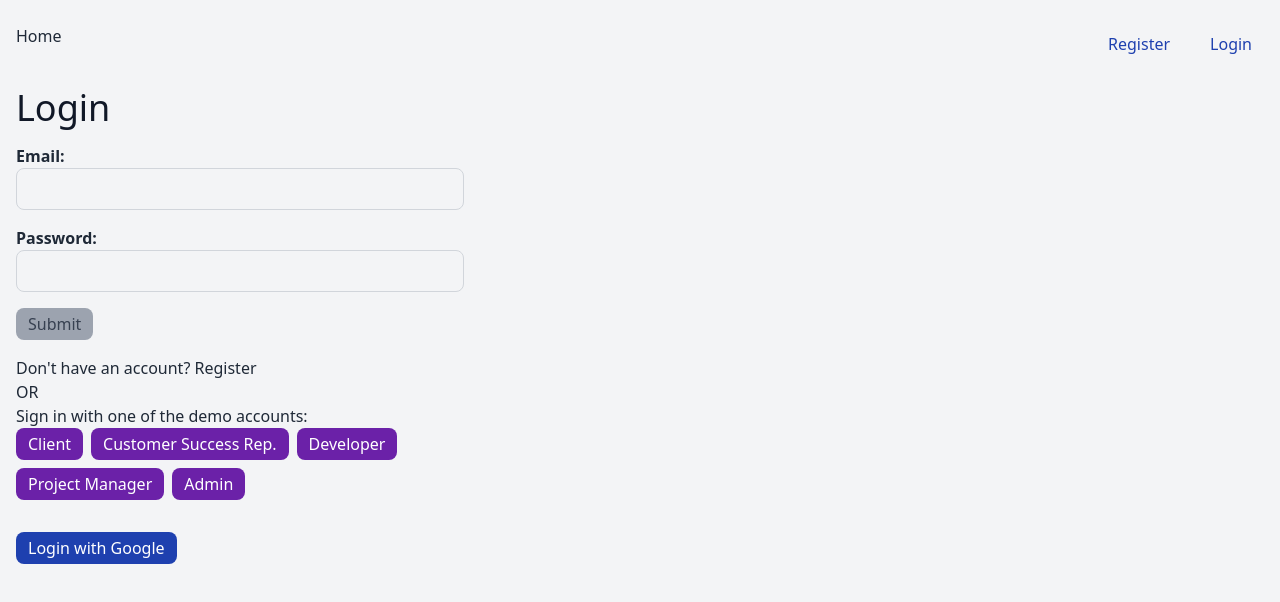
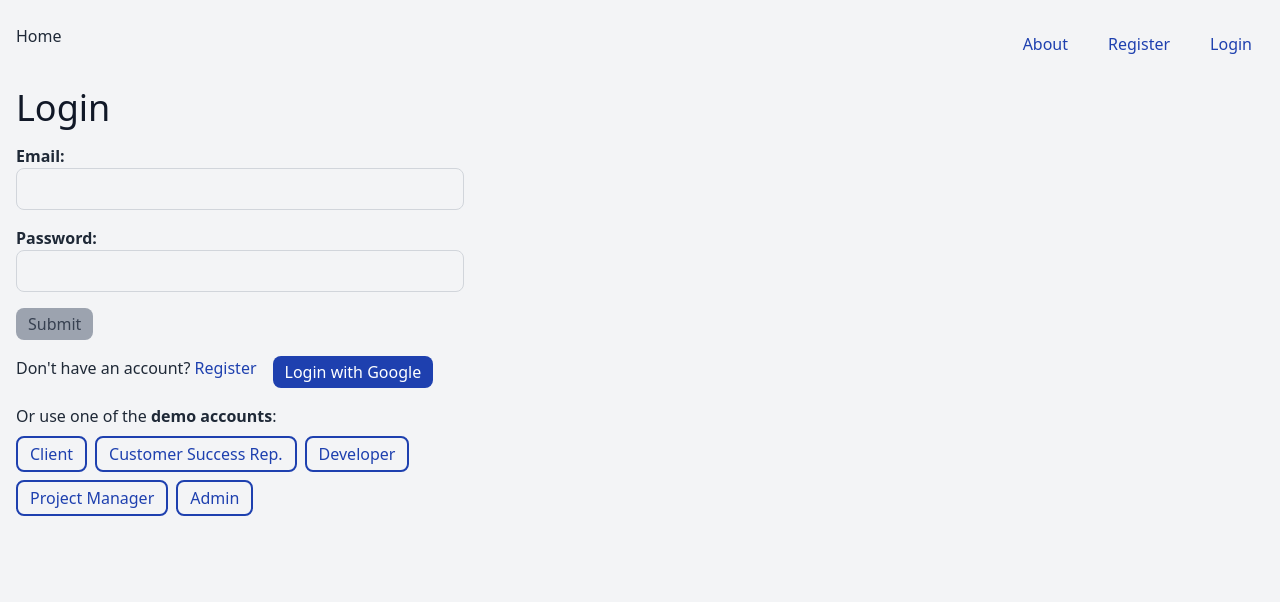
Before and after one commit to lifeanddoodles/issue-tracking, a React (Vite) app in the folder frontend/: page /login in a window 1280 px wide. Shown: the top 602 px of the page. Built offline with nearby package versions, Linux system fonts and the light colour scheme.

Commit message:
Create Text and ExternalLink components

```diff
--- a/frontend/src/components/Comment/index.tsx
+++ b/frontend/src/components/Comment/index.tsx
@@ -12,6 +12,7 @@ import {
 import Avatar from "../Avatar";
 import Button from "../Button";
 import Input from "../Input";
+import Text from "../Text";
 import CommentHeader from "./CommentHeader";
 
 interface ICommentProps {
@@ -72,7 +73,7 @@ const Comment = ({ comment }: ICommentProps) => {
           isEdited={isEdited}
         />
         <div className="comment__message mb-2">
-          {!loading && !toggleEdit && <p>{message}</p>}
+          {!loading && !toggleEdit && <Text>{message}</Text>}
           {toggleEdit && (
             <Input
               id="comment__message--input"
--- /dev/null
+++ b/frontend/src/components/ExternalLink/index.tsx
@@ -0,0 +1,28 @@
+import React from "react";
+import { twMerge } from "tailwind-merge";
+
+const ExternalLink = ({
+  children,
+  href,
+  className,
+  ...props
+}: {
+  children: React.ReactNode;
+  href: string;
+  className?: string;
+}) => {
+  const classes = twMerge("flex place-items-center gap-2", className);
+  return (
+    <a
+      className={classes}
+      href={href}
+      target="_blank"
+      rel="noopener noreferrer"
+      {...props}
+    >
+      {children}
+    </a>
+  );
+};
+
+export default ExternalLink;
--- /dev/null
+++ b/frontend/src/components/Text/Text.types.ts
@@ -0,0 +1,10 @@
+import { AriaRole } from "react";
+
+export type TextProps = {
+  children: React.ReactNode;
+  as?: "p" | "span";
+  size?: "sm" | "base" | "lg";
+  className?: string;
+  id?: string;
+  role?: AriaRole;
+};
--- /dev/null
+++ b/frontend/src/components/Text/index.tsx
@@ -0,0 +1,22 @@
+import { twMerge } from "tailwind-merge";
+import { TextProps } from "./Text.types";
+
+const Text = ({
+  children,
+  as = "p",
+  size = "base",
+  className,
+  role,
+  id,
+}: TextProps) => {
+  const Tag = `${as}` as keyof JSX.IntrinsicElements;
+  const mergedClasses = twMerge(`font-normal text-${size} mb-2`, className);
+
+  return (
+    <Tag className={mergedClasses} role={role} id={id}>
+      {children}
+    </Tag>
+  );
+};
+
+export default Text;
--- a/frontend/src/components/TicketComments/index.tsx
+++ b/frontend/src/components/TicketComments/index.tsx
@@ -3,6 +3,7 @@ import { ICommentPopulatedDocument } from "../../../../shared/interfaces";
 import Button from "../../components/Button";
 import Heading from "../../components/Heading";
 import Input from "../../components/Input";
+import Text from "../../components/Text";
 import Comment from "../Comment";
 
 interface ITicketCommentsProps {
@@ -63,7 +64,7 @@ const TicketComments = ({ comments }: ITicketCommentsProps) => {
         </div>
       )}
       {noComments ? (
-        <p>No comments yet</p>
+        <Text>No comments yet</Text>
       ) : (
         <ul>
           {!loading &&
--- a/frontend/src/components/TicketsList/index.tsx
+++ b/frontend/src/components/TicketsList/index.tsx
@@ -29,13 +29,13 @@ const TicketsList = ({ tickets }: ITicketsListProps) => {
             <article className="">
               <Link
                 to={`/dashboard/tickets/${ticketId}`}
-                className={`ticket-list__link w-full mb-2 rounded-lg ${variantClasses} flex justify-between items-start`}
+                className={`ticket-list__link w-full md:w-full mb-2 rounded-lg ${variantClasses} flex justify-between items-start`}
               >
                 <Heading
                   text={ticket.title}
                   level={3}
                   marginBottom={3}
-                  className="text-lg"
+                  className="text-lg flex-grow-1"
                 />
                 <Badge
                   text={getStatusText(ticket.status)}
--- a/frontend/src/layout/Header/index.tsx
+++ b/frontend/src/layout/Header/index.tsx
@@ -10,6 +10,13 @@ import Button from "../../components/Button";
 import InternalLink from "../../components/InternalLink";
 import { useAuthContext } from "../../context/AuthProvider";
 import useResponsive from "../../hooks/useResponsive";
+
+const baseMenuItems = [
+  {
+    title: "About",
+    link: "/about-the-dev",
+  },
+];
 
 const guestMenuItems = [
   {
@@ -51,7 +58,19 @@ const Header = () => {
     <header className="header fixed bottom-0 left-0 right-0 z-10 flex justify-between py-6 px-4 bg-neutral-100 dark:bg-neutral-800 md:static">
       <Link to="/">Home</Link>
       <div className="header__user-options flex gap-4">
-        <nav className="flex gap-4">
+        <nav className="flex gap-4 items-center">
+          {baseMenuItems.map((item) => {
+            return (
+              <InternalLink
+                key={item.title}
+                to={item.link!}
+                className={`header__info-options__link rounded-lg`}
+                variant={"transparent"}
+              >
+                {item.title}
+              </InternalLink>
+            );
+          })}
           {menuItems.map((item) => {
             const Icon = item.icon;
 
@@ -65,7 +84,7 @@ const Header = () => {
               >
                 {showIconLinks ? (
                   <figure>
-                    <Icon />
+                    <Icon className="w-6 h-6" />
                   </figure>
                 ) : (
                   item.title
--- a/frontend/src/pages/auth/Login/index.tsx
+++ b/frontend/src/pages/auth/Login/index.tsx
@@ -1,10 +1,12 @@
 import { useEffect, useMemo, useState } from "react";
-import { Link, useNavigate } from "react-router-dom";
+import { useNavigate } from "react-router-dom";
 import { DepartmentTeam, UserRole } from "../../../../../shared/interfaces";
 import Button from "../../../components/Button";
 import Form from "../../../components/Form";
 import Heading from "../../../components/Heading";
 import { EmailInput, PasswordInput } from "../../../components/Input";
+import InternalLink from "../../../components/InternalLink";
+import Text from "../../../components/Text";
 import { useAuthContext } from "../../../context/AuthProvider";
 import useValidation from "../../../hooks/useValidation";
 import { FormField } from "../../../interfaces";
@@ -148,36 +150,52 @@ const Login = () => {
         <Button type="submit" disabled={disableSubmit} className="mb-4">
           Submit
         </Button>
-        {error && <p className="mt-4 text-red-500">{error?.message}</p>}
+        {error && <Text className="mt-4 text-red-500">{error?.message}</Text>}
         {/* TODO: Add forgot password functionality
-         <p>
-          Forgot your password? <Link to="/forgot-password">Reset</Link>
-        </p> */}
-        <p>
-          Don't have an account? <Link to="/register">Register</Link>
-        </p>
-        <p>OR</p>
-        <p>Sign in with one of the demo accounts:</p>
+          <Text>
+            Forgot your password? <InternalLink to="/forgot-password">Reset</InternalLink>
+          </Text>
+        */}
+        <Row className="gap-x-4 mb-4">
+          <Text>
+            Don't have an account?{" "}
+            <InternalLink to="/register" variant="link">
+              Register
+            </InternalLink>
+          </Text>
+          <GoogleLoginButton />
+        </Row>
+        <section aria-label={"Sign in as a demo user"} className="mb-4">
+          <Text>
+            Or use one of the{" "}
+            <Text className="font-bold" as="span">
+              demo accounts
+            </Text>
+            :
+          </Text>
           <Row className="gap-2 flex-wrap flex-row">
             <Button
               className="flex-grow-0 flex-shrink-1"
-            variant="secondary"
+              variant="outline"
               onClick={() => handleLoginAsDemo(UserRole.CLIENT)}
             >
               Client
             </Button>
             <Button
               className="flex-grow-0 flex-shrink-1"
-            variant="secondary"
+              variant="outline"
               onClick={() =>
-              handleLoginAsDemo(UserRole.STAFF, DepartmentTeam.CUSTOMER_SUCCESS)
+                handleLoginAsDemo(
+                  UserRole.STAFF,
+                  DepartmentTeam.CUSTOMER_SUCCESS
+                )
               }
             >
               Customer Success Rep.
             </Button>
             <Button
               className="flex-grow-0 flex-shrink-1"
-            variant="secondary"
+              variant="outline"
               onClick={() =>
                 handleLoginAsDemo(UserRole.STAFF, DepartmentTeam.DEVELOPMENT)
               }
@@ -186,7 +204,7 @@ const Login = () => {
             </Button>
             <Button
               className="flex-grow-0 flex-shrink-1"
-            variant="secondary"
+              variant="outline"
               onClick={() =>
                 handleLoginAsDemo(UserRole.STAFF, DepartmentTeam.MANAGEMENT)
               }
@@ -195,14 +213,14 @@ const Login = () => {
             </Button>
             <Button
               className="flex-grow-0 flex-shrink-1"
-            variant="secondary"
+              variant="outline"
               onClick={() => handleLoginAsDemo(UserRole.ADMIN)}
             >
               Admin
             </Button>
           </Row>
+        </section>
       </Form>
-      <GoogleLoginButton />
     </>
   );
 };
--- a/frontend/src/pages/resources/projects/ProjectsByCompany/index.tsx
+++ b/frontend/src/pages/resources/projects/ProjectsByCompany/index.tsx
@@ -6,6 +6,7 @@ import {
 import Button from "../../../../components/Button";
 import Select from "../../../../components/Select";
 import TableFromDocuments from "../../../../components/TableFromDocuments";
+import Text from "../../../../components/Text";
 import { useAuthContext } from "../../../../context/AuthProvider";
 import useFetch from "../../../../hooks/useFetch";
 import Row from "../../../../layout/Row";
@@ -148,7 +149,7 @@ const ProjectsByCompany = () => {
     <>
       <div className="filters mb-8">
         <Row className="gap-2">
-          {servicesLoading && <p role="status">Loading services...</p>}
+          {servicesLoading && <Text role="status">Loading services...</Text>}
           {services && (
             <Select
               id="services"
--- a/frontend/src/utils/index.tsx
+++ b/frontend/src/utils/index.tsx
@@ -13,6 +13,7 @@ import {
   Tier,
   UserRole,
 } from "../../../shared/interfaces";
+import Text from "../components/Text";
 import {
   ErrorType,
   FormElement,
@@ -68,7 +69,7 @@ export function paragraphsFromMultiLineText(text: string) {
   if (!text) return;
   return text
     .split("\n")
-    .map((paragraph, index) => <p key={index}>{paragraph}</p>);
+    .map((paragraph, index) => <Text key={index}>{paragraph}</Text>);
 }
 
 export const omit = (obj: Record<string, unknown>, arr: (string | number)[]) =>
@@ -406,6 +407,7 @@ export function getServiceDataOptions(services: Partial<IServiceDocument>[]) {
 export type ButtonVariant =
   | "accent"
   | "primary"
+  | "outline"
   | "secondary"
   | "transparent"
   | "icon"
@@ -414,15 +416,17 @@ export type ButtonVariant =
 export function getVariantClasses(variant: ButtonVariant) {
   switch (variant) {
     case "accent":
-      return "rounded-lg text-base border-0 text-white bg-accent hover:bg-accent-dark disabled:bg-gray-400 disabled:text-gray-700 py-1 px-3";
+      return "flex sm:w-fit items-center rounded-lg text-base border-0 text-white bg-accent hover:bg-accent-dark disabled:bg-gray-400 disabled:text-gray-700 py-1 px-3";
     case "primary":
-      return "rounded-lg text-base border-0 text-white bg-primary hover:bg-primary-dark disabled:bg-gray-400 disabled:text-gray-700 py-1 px-3";
+      return "flex sm:w-fit items-center rounded-lg text-base border-0 text-white bg-primary hover:bg-primary-dark disabled:bg-gray-400 disabled:text-gray-700 py-1 px-3";
+    case "outline":
+      return "flex sm:w-fit items-center rounded-lg text-base text-primary bg-transparent hover:text-primary-dark hover:bg-neutral-200 border-2 border-primary hover:border-primary-dark disabled:bg-gray-400 disabled:text-gray-700 py-1 px-3";
     case "secondary":
-      return "rounded-lg text-base border-0 text-white bg-secondary hover:bg-secondary-dark disabled:bg-gray-400 disabled:text-gray-700 py-1 px-3";
+      return "flex sm:w-fit items-center rounded-lg text-base border-0 text-white bg-secondary hover:bg-secondary-dark disabled:bg-gray-400 disabled:text-gray-700 py-1 px-3";
     case "transparent":
-      return "rounded-lg text-base border-0 text-primary hover:bg-neutral-200 disabled:text-gray-500 disabled:hover:bg-inherit py-2 px-3";
+      return "flex sm:w-fit items-center rounded-lg text-base border-0 text-primary hover:bg-neutral-200 disabled:text-gray-500 disabled:hover:bg-inherit py-2 px-3";
     case "icon":
-      return "rounded-lg text-base border-0 text-primary hover:bg-neutral-200 disabled:text-gray-500 disabled:hover:bg-inherit py-1 px-1 w-8 h-8";
+      return "flex sm:w-fit items-center rounded-lg text-base border-0 text-primary hover:bg-neutral-200 disabled:text-gray-500 disabled:hover:bg-inherit py-1 px-1 w-8 h-8";
     case "link":
       return "text-primary hover:text-primary-dark hover:underline disabled:text-gray-500 disabled:hover:no-underline";
   }
```
Also changed, not shown: frontend/src/components/Select/SelectWithFetch.tsx (+7 -6 lines), 1 other file (tests, documents, lock files or other folders). Lines whose indentation alone changed are shown as unchanged.
